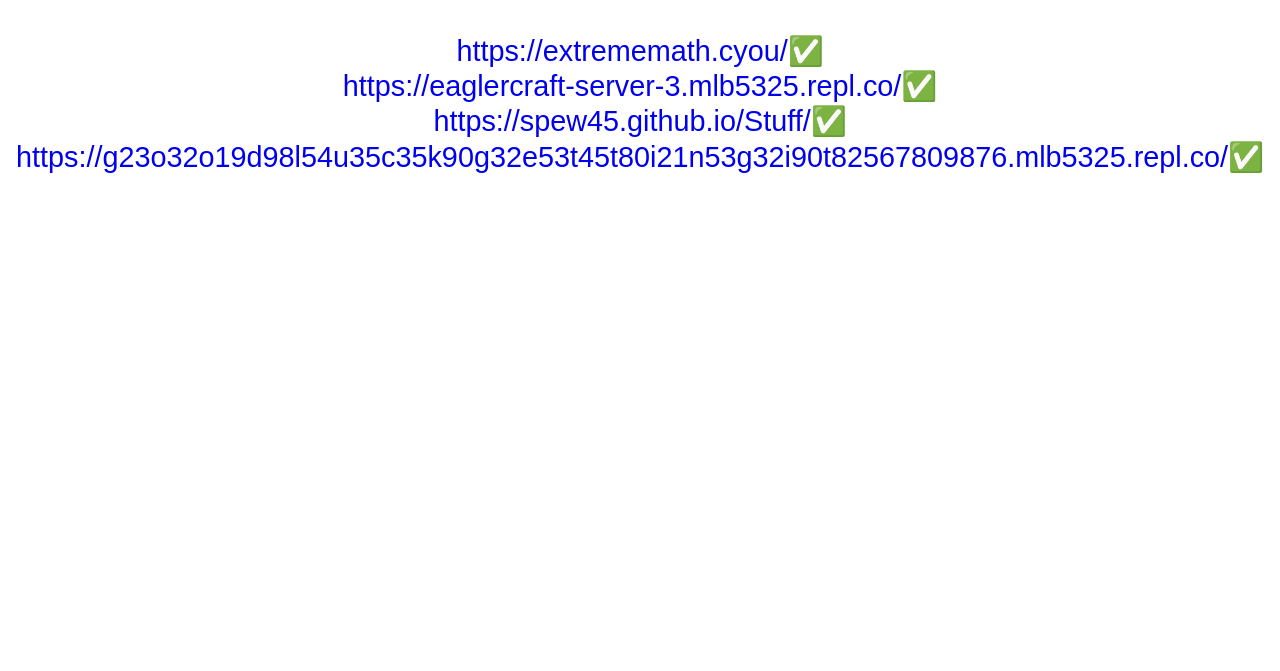
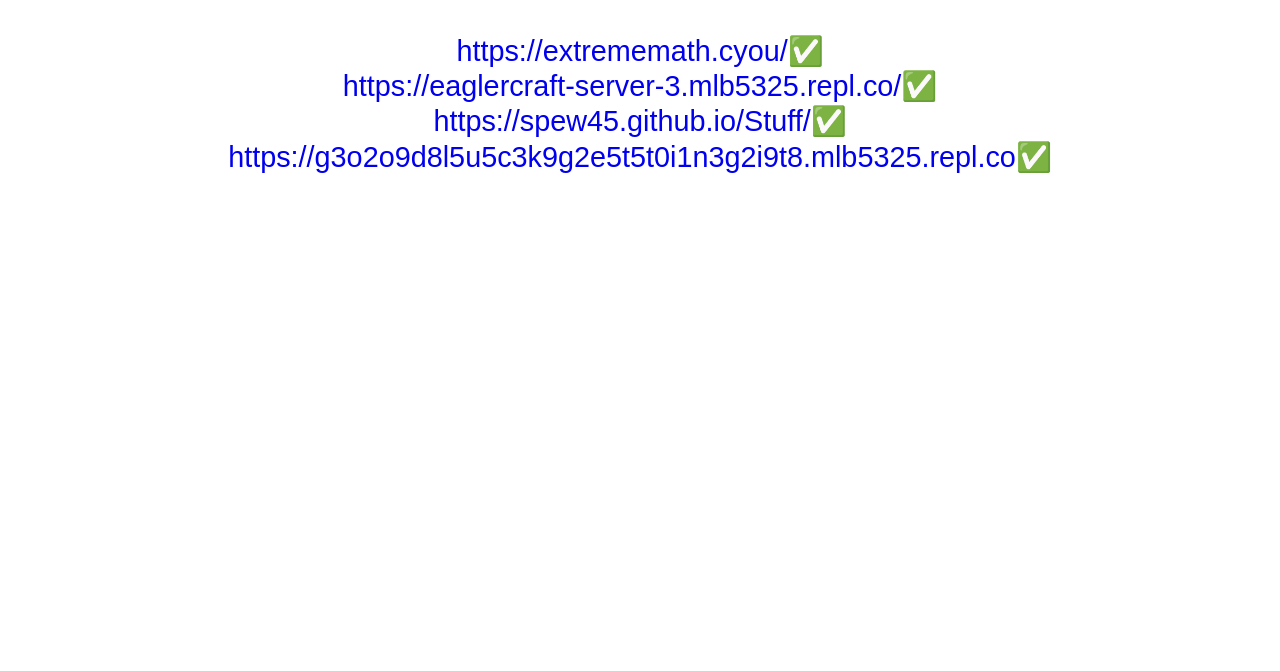
Before and after one commit to Spew45/educational-links, a plain HTML site: page index.html in a window 1280 px wide. Shown: the part 129-800 px from the top of the page. Drawn offline with Linux system fonts and the light colour scheme.

Commit message:
Update index.html

```diff
--- a/index.html
+++ b/index.html
@@ -30,4 +30,4 @@
 <p align="center"><a href="https://extrememath.cyou/" target="_blank" style="font-family: arial; font-size: 180%; text-decoration: none;">https://extrememath.cyou/✅
 <p align="center"><a href="https://extrememath.cyou/" target="_blank" style="font-family: arial; font-size: 180%; text-decoration: none;">https://eaglercraft-server-3.mlb5325.repl.co/✅
 <p align="center"><a href="https://extrememath.cyou/" target="_blank" style="font-family: arial; font-size: 180%; text-decoration: none;">https://spew45.github.io/Stuff/✅
-<p align="center"><a href="https://g23o32o19d98l54u35c35k90g32e53t45t80i21n53g32i90t82567809876.mlb5325.repl.co/" target="_blank" style="font-family: arial; font-size: 180%; text-decoration: none;">https://g23o32o19d98l54u35c35k90g32e53t45t80i21n53g32i90t82567809876.mlb5325.repl.co/✅
+<p align="center"><a href="https://g23o32o19d98l54u35c35k90g32e53t45t80i21n53g32i90t82567809876.mlb5325.repl.co/" target="_blank" style="font-family: arial; font-size: 180%; text-decoration: none;">https://g3o2o9d8l5u5c3k9g2e5t5t0i1n3g2i9t8.mlb5325.repl.co✅
```
